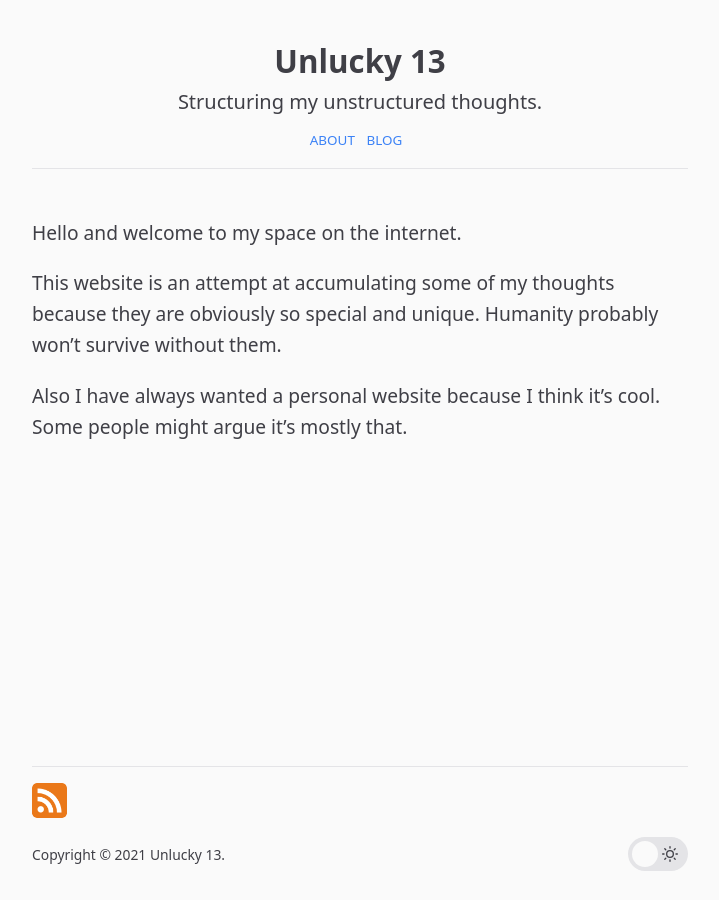
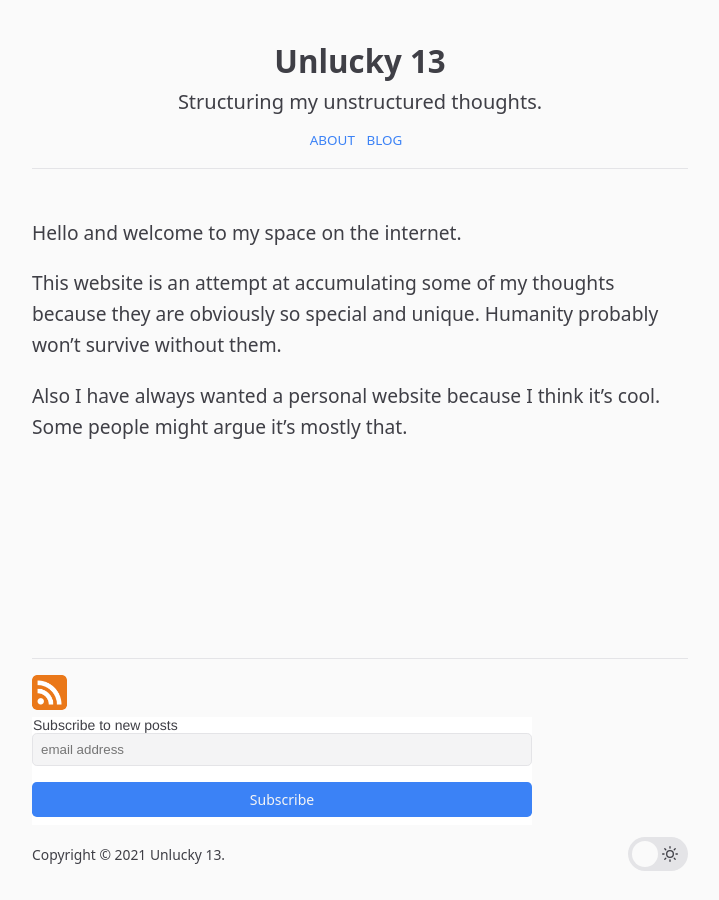
Before and after one commit to imhobo/imhobo.github.io, a Jekyll site: the page built from index.md, in a window 1280 px wide. Shown: the whole page, without its empty margins (280-999 px from the left). Built offline with Jekyll 4.4.1, drawn with Linux system fonts in a browser that asks for light colours; comment, search, counter and statistics services are not loaded.

Commit message:
Add subscribe in footer

```diff
--- a/_includes/footer.html
+++ b/_includes/footer.html
@@ -2,6 +2,27 @@
   <a href="/feed.xml">
     <img src="/images/rss.png" width="35" height="35">
   </a>
+
+  <!-- Begin Mailchimp Signup Form -->
+  <link href="//cdn-images.mailchimp.com/embedcode/slim-10_7.css" rel="stylesheet" type="text/css">
+  <style type="text/css">
+	#mc_embed_signup{background:#fff; clear:left; font:14px Helvetica,Arial,sans-serif;  width:500px;}
+	/* Add your own Mailchimp form style overrides in your site stylesheet or in this style block.
+	   We recommend moving this block and the preceding CSS link to the HEAD of your HTML file. */
+</style>
+  <div id="mc_embed_signup">
+    <form action="https://gmail.us5.list-manage.com/subscribe/post?u=f0c6d9cd44c7b0223868e2142&amp;id=8b85678216" method="post" id="mc-embedded-subscribe-form" name="mc-embedded-subscribe-form" class="validate" target="_blank" novalidate>
+      <div id="mc_embed_signup_scroll">
+        <label for="mce-EMAIL">Subscribe to new posts</label>
+        <input type="email" value="" name="EMAIL" class="email" id="mce-EMAIL" placeholder="email address" required>
+        <!-- real people should not fill this in and expect good things - do not remove this or risk form bot signups-->
+        <div style="position: absolute; left: -5000px;" aria-hidden="true"><input type="text" name="b_f0c6d9cd44c7b0223868e2142_8b85678216" tabindex="-1" value=""></div>
+        <div class="clear"><input type="submit" value="Subscribe" name="subscribe" id="mc-embedded-subscribe" class="button"></div>
+      </div>
+    </form>
+  </div>
+
+  <!--End mc_embed_signup-->
 
   <div class="footer__credit">
     <div>
```
